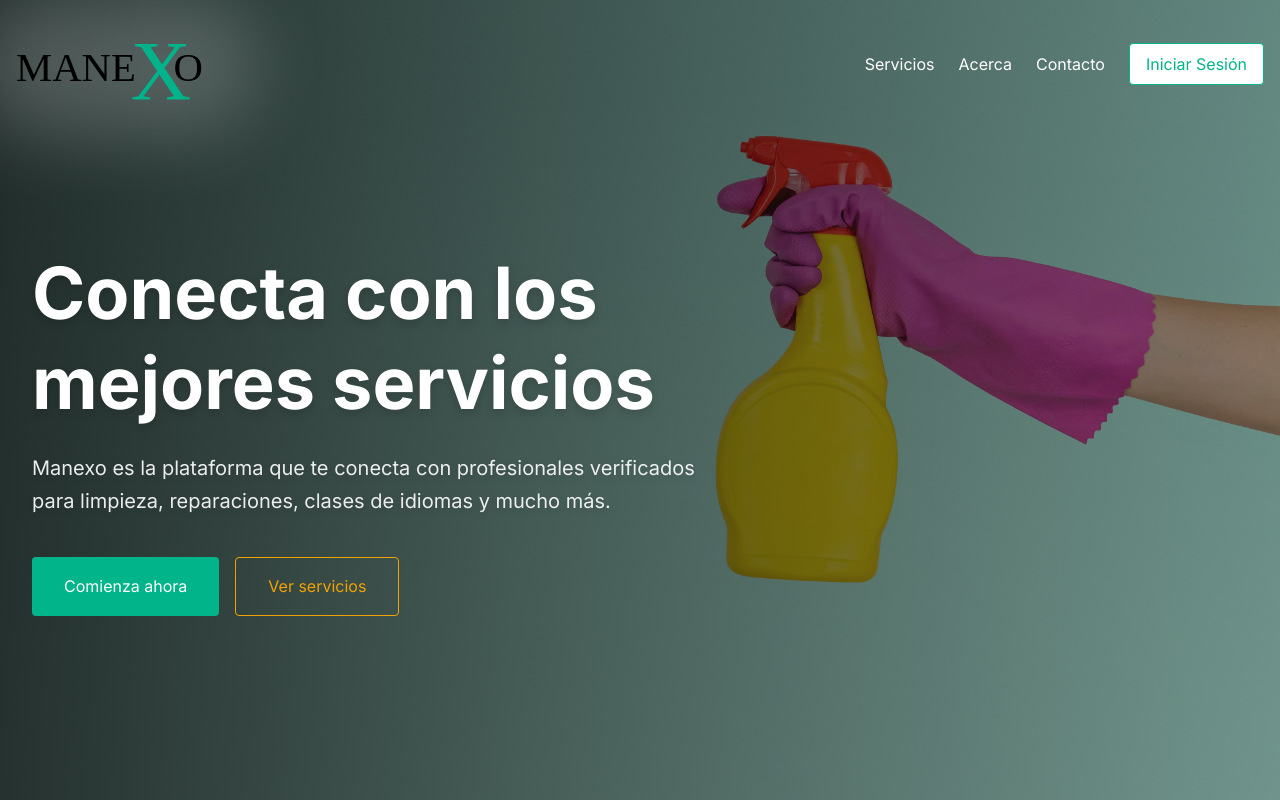
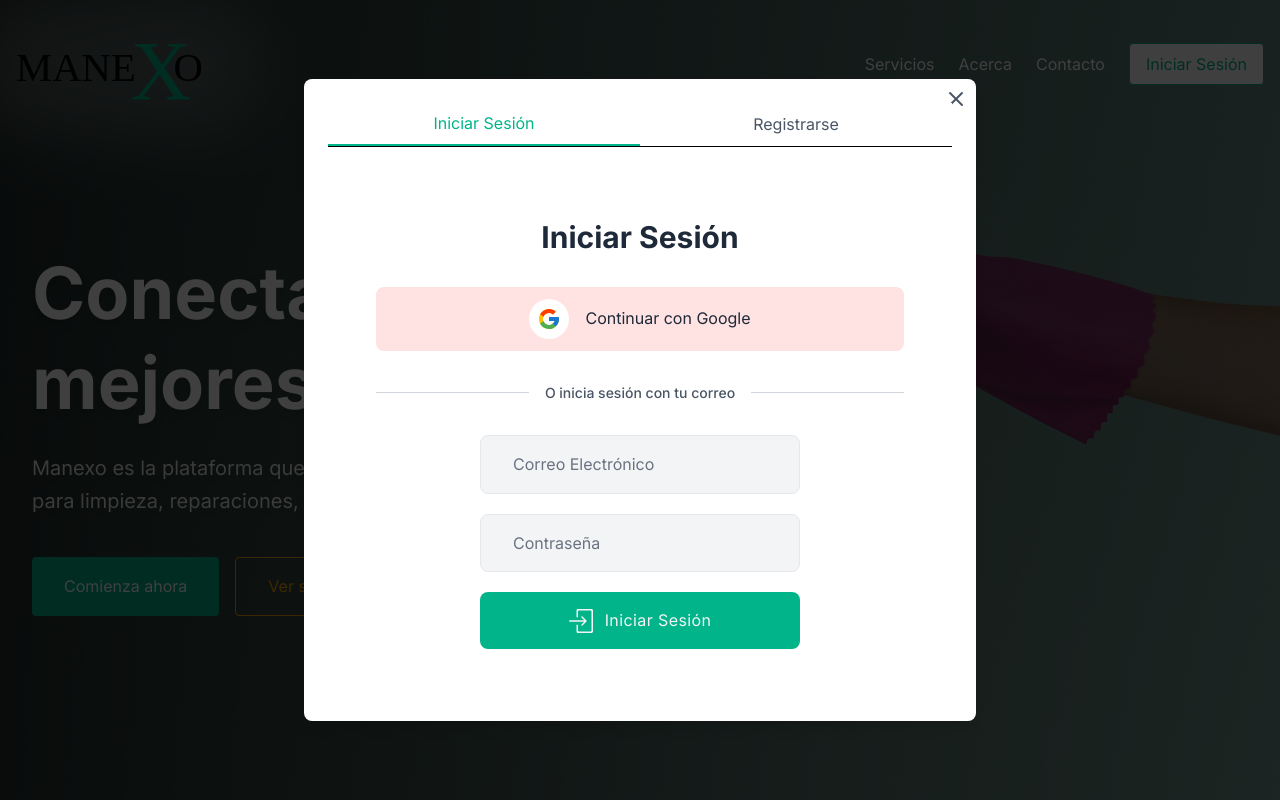
Before and after one commit to vladickweb/manexo-front, a React (Vite) app: page / in a window 1280 px wide. Both pictures are taken after a click on the button "Comienza ahora". Shown: the top 800 px of the page. Built offline with nearby package versions, Linux system fonts and the light colour scheme; no server answers; a web font is replaced by a local one; what @cloudinary/url-gen would draw is missing.

Commit message:
feat: some fixes

```diff
--- a/src/components/Login/LoginModal.tsx
+++ b/src/components/Login/LoginModal.tsx
@@ -31,13 +31,18 @@ export const LoginModal = ({ isOpen, setIsOpen }: LoginModalProps) => {
     };
   }, [isOpen]);
 
-  if (!mounted) return null;
+  if (!mounted || !isOpen) return null;
 
   const modalContent = (
+    <div className="fixed inset-0 z-50 flex items-center justify-center">
+      <div
+        className="fixed inset-0 bg-black/50"
+        onClick={() => setIsOpen(false)}
+      />
       <Modal
         isOpen={isOpen}
         onClose={() => setIsOpen(false)}
-      containerClassName="fixed inset-0 w-full h-full md:w-11/12 md:max-w-2xl md:h-auto md:inset-auto md:top-1/2 md:left-1/2 md:-translate-x-1/2 md:-translate-y-1/2 overflow-y-auto bg-white rounded-lg"
+        containerClassName="relative w-11/12 max-w-2xl bg-white rounded-lg overflow-hidden mt-16 md:mt-0"
       >
         <div className="sticky top-0 bg-white z-10 mb-6 flex border-b">
           <button
@@ -66,6 +71,7 @@ export const LoginModal = ({ isOpen, setIsOpen }: LoginModalProps) => {
           {activeTab === "login" ? <LoginForm /> : <SignupForm />}
         </div>
       </Modal>
+    </div>
   );
 
   return createPortal(modalContent, document.body);
--- a/src/modules/LandingPage/components/Features.tsx
+++ b/src/modules/LandingPage/components/Features.tsx
@@ -53,7 +53,7 @@ const features: Feature[] = [
 export const Features = () => {
   return (
     <section
-      id="features"
+      id="services"
       className="relative py-32 overflow-hidden mt-20 rounded-lg"
     >
       {/* Fondo decorativo */}
--- a/src/modules/LandingPage/components/Hero.tsx
+++ b/src/modules/LandingPage/components/Hero.tsx
@@ -1,6 +1,18 @@
+import { useState } from "react";
+
+import { useNavigate } from "react-router-dom";
+
 import { Button } from "@/components/Button/Button";
+import { LoginModal } from "@/components/Login/LoginModal";
 
 export const Hero = () => {
+  const [isLoginModalOpen, setIsLoginModalOpen] = useState(false);
+  const navigate = useNavigate();
+
+  const handleServicesClick = () => {
+    navigate("/#services");
+  };
+
   return (
     <section className="relative h-[100dvh] w-full overflow-hidden pt-24 md:pt-16">
       <div className="absolute inset-0">
@@ -28,12 +40,14 @@ export const Hero = () => {
                 variant="primary"
                 filled
                 className="text-base sm:text-lg px-6 sm:px-8 py-3 sm:py-4"
+                onClick={() => setIsLoginModalOpen(true)}
               >
                 Comienza ahora
               </Button>
               <Button
                 variant="secondary"
                 className="text-base sm:text-lg px-6 sm:px-8 py-3 sm:py-4"
+                onClick={handleServicesClick}
               >
                 Ver servicios
               </Button>
@@ -41,6 +55,8 @@ export const Hero = () => {
           </div>
         </div>
       </div>
+
+      <LoginModal isOpen={isLoginModalOpen} setIsOpen={setIsLoginModalOpen} />
     </section>
   );
 };
```
Lines whose indentation alone changed are shown as unchanged.
